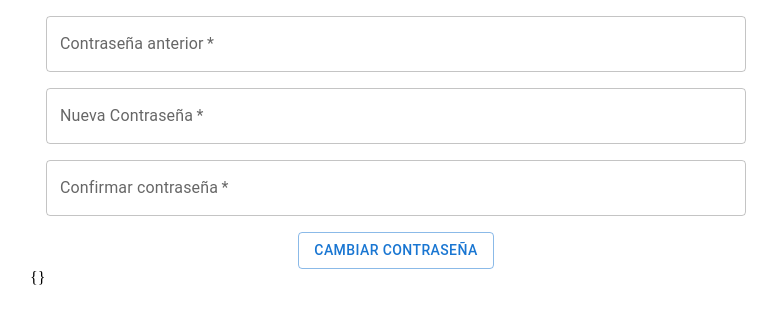
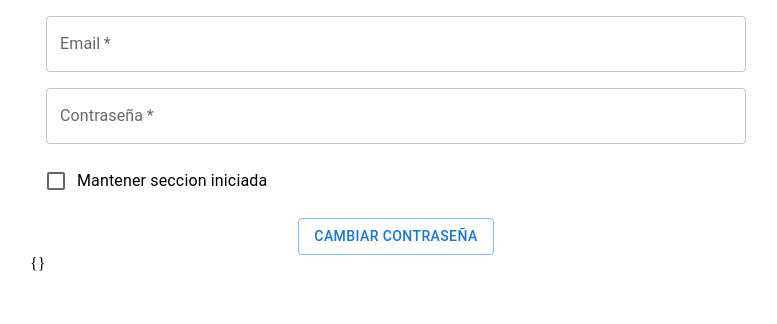
Before and after one commit to yeissonGutierrrez/antpack-ui, a React (Create React App) app: page / in a window 1280 px wide. Shown: the top 324 px of the page, without its empty margins (244-1021 px from the left). Built offline with nearby package versions, Linux system fonts and the light colour scheme.

Commit message:
making login inputs

```diff
--- a/src/App.tsx
+++ b/src/App.tsx
@@ -25,138 +25,27 @@ const theme = unstable_createMuiStrictModeTheme({
 function App() {
   return (
     <div className="App">
-
-      {
-        // register nuevo usuario
-      }
-      {/* <>
-        <Register
-          onSubmitForm={(d) => {
-
-
-
-
-            console.log(d);
-          }}
-          requiredTermsAndConditions={true}
-          inputs={[
-            {
-              label: "Nombre",
-              name: "name",
-              type: "text",
-              required: true,
-
-              validation: yup.string().required("Este campo es requerido"),
-            },
-            {
-              label: "Apellido",
-              name: "lasName",
-              type: "text",
-              required: true,
-              validation: yup.string().required(),
-            },
-            {
-              label: "Correo",
-              name: "email",
-              type: "email",
-              required: true,
-              validation: yup.string().required().email(),
-            },
-            {
-              label: "Contraseña",
-              name: "password",
-              type: "password",
-              required: true,
-              validation: yup.string().required(),
-            },
-            {
-              label: "Confirmar contraseña",
-              name: "confirmPassword",
-              type: "password",
-              required: true,
-              validation: yup
-                .string()
-                .required()
-                .oneOf(
-                  [yup.ref("password"), null],
-                  "Las contraseñas deben coincidir"
-                ),
-            },
-            {
-              label: "Tipo de persona",
-              name: "personType",
-              type: "text",
-              required: true,
-              defaulValue: "1",
-              options: [
-                {
-                  label: "NATURAL",
-                  value: "1",
-                },
-                {
-                  label: "JURIDICA",
-                  value: "2",
-                },
-              ],
-              // validation: yup.string().required()
-            },
-            {
-              label: "Tipo de persona",
-              name: "personType",
-              type: "text",
-              required: true,
-              defaulValue: "1",
-              options: [
-                {
-                  label: "NATURAL",
-                  value: "1",
-                },
-                {
-                  label: "JURIDICA",
-                  value: "2",
-                },
-              ],
-              // validation: yup.string().required()
-            },
-          ]}
-        />
-      </> */}
-
       <>
-        <Register
+        <Login
           xs={12}
           onSubmitForm={(d) => {
             alert(JSON.stringify(d, null, 2))
           }}
-          requiredTermsAndConditions={false}
           btnSubmitText={"Cambiar contraseña"}
           inputs={[
             {
-              label: "Contraseña anterior",
-              name: "previusPassword",
+              label: "Email",
+              name: "email",
+              type: "email",
+              required: true,
+              validation: yup.string().required("Email requerido"),
+            },
+            {
+              label: "Contraseña",
+              name: "Password",
               type: "password",
               required: true,
-              validation: yup.string().required("Este campo es requerido"),
-            },
-            {
-              label: "Nueva Contraseña",
-              name: "password",
-              type: "password",
-              required: true,
-              validation: yup.string().required(),
-            },
-            {
-              label: "Confirmar contraseña",
-              name: "confirmPassword",
-              type: "password",
-              required: true,
-              validation: yup
-                .string()
-                .required()
-                .oneOf(
-                  [yup.ref("password"), null],
-                  "Las contraseñas deben coincidir"
-                ),
+              validation: yup.string().required("Contraseña requerida"),
             },
           ]}
         />
--- a/src/components/Login/index.tsx
+++ b/src/components/Login/index.tsx
@@ -1,45 +1,170 @@
-import { Box, Card, Grid, Input, Select, TextField } from '@mui/material'
+import { Button, Checkbox, FormControlLabel, Grid, MenuItem, TextField } from "@mui/material";
 import { Controller, useForm } from "react-hook-form";
 import { spacing, ThemeProvider } from '@mui/system';
 import React from 'react'
 import { yupResolver } from '@hookform/resolvers/yup';
 import * as yup from "yup";
+import type { AnySchema } from "yup";
+import styles from "./style.module.css";
 
 
-const schema = yup.object({
-    firstName: yup.string().matches(/^[A-Za-z]+$/i, 'debe ser caracter valido').required('hola esto es requerido'),
-    age: yup.number().positive().integer().required(),
-  }).required();
+    const emailRex = /^[^\s@]+@[^\s@]+\.[^\s@]{2,}$/i;
 
-const Login = (data: any) => {
-    const { register, handleSubmit, formState:{ errors } } = useForm({
-        resolver: yupResolver(schema)
+    // const schema = yup.object({
+    //     email: yup.string().matches( emailRex, 'debe ser caracter valido').required('hola esto es requerido'),
+    // }).required();
+
+
+    interface InputProp {
+        name: string;
+        label: string;
+        type: React.HTMLInputTypeAttribute;
+        required?: boolean;
+        defaulValue?: any;
+        options?: {
+        label: string;
+        value: string;
+        }[]
+        validation?: AnySchema;
+    }
+
+    interface LoginProps {
+        inputs?: InputProp[];
+        onSubmitForm?: (data: any) => void;
+        saveUser?: boolean;
+        xs?: number;
+        saveUserText?: string
+        btnSubmitText?: string
+    }
+
+    const Login = ({
+        inputs = [],
+        onSubmitForm = (data) => { console.log(data) },
+        saveUser = true,
+        xs=6,
+        saveUserText = "Mantener seccion iniciada",
+        btnSubmitText = "Registrarse"
+    }: LoginProps) => {
+
+    const inputsSchemas = inputs.reduce((acc, inputData) => {
+        return {
+        ...acc,
+        [inputData.name]: inputData.validation,
+        };
+    }, {
+        // si require que se acepten terminos y condiones, se deben validar mediante react hook forms
+        saveUserText: saveUser ?  yup.boolean().oneOf([true]).required() : yup.boolean()
+    })
+
+    const validationSchema = yup.object({
+        ...inputsSchemas,
     });
-      const onSubmit = (data: any )=> console.log(data);
+
+    // console.log(validationSchema)
+
+    const { handleSubmit, formState, control, setValue, getValues  } = useForm({
+        resolver: yupResolver(validationSchema!),
+    });
+
+    // const { _formValues  } = control
+    const { errors,  } = formState;
+
+    const onSubmit = handleSubmit((data) => {
+        onSubmitForm(data);
+    });
 
     return (
-        <form onSubmit={handleSubmit(onSubmit)}>
-            <Grid container>
-                <Grid xs={12} sm={6}>
+        <div className={styles.container}>
+        <form onSubmit={onSubmit}>
+            <Grid container rowSpacing={2} columnSpacing={2}>
+                {inputs.map((input, inputIndex) => {
+                const { label, name: nameData, type, required, defaulValue, options = [] } = input;
+                const isSelect = options.length > 0
+                return (
+                    <Grid item xs={xs} key={inputIndex}>
+                    <Controller
+                        control={control}
+                        name={nameData}
+                        defaultValue={defaulValue}
+                        render={({ field }) => {
+                        const { name, onBlur, onChange, value } = field;
+                        return (
                             <TextField
-                        label='hola mjndo'
+                                key={name}
+                                required={required}
+                                // placeholder=""
+                                name={name}
+                                label={label}
+                                type={type}
+                                onBlur={onBlur}
+                                value={value}
+                                select={isSelect}
+                                onChange={(e) => {
+                                    onChange(e);
+                                }}
                                 fullWidth
-                        {...register("firstName")}
+                                error={Boolean(errors[name])}
+                                helperText={errors[name]?.message}
+                            >
+                                {
+                                isSelect && (
+                                    options.map(opt => {
+                                    return (
+                                        <MenuItem value={opt.value} key={value}>
+                                        {opt.label}
+                                        </MenuItem>
+                                    )
+                                    })
+                                )
+                                }
+                            </TextField>
+                        );
+                        }}
                     />
-                        <p>{errors.firstName?.message}</p>
                     </Grid>
-                <Grid xs={12} sm={6}>
-                    <TextField
-                        label='hola mjndo'
-                        fullWidth
-                        {...register("firstName")}
+                );
+                })}
+                {
+                saveUser && (
+                    <Grid item xs={12}>
+                    <Controller
+                        name="saveUser"
+                        control={control}
+                        defaultValue={false}
+                        render={({ field }) => {
+                        return (
+                            <FormControlLabel
+                            control={
+                                <Checkbox
+                                {...field}
+                                onChange={(e) => {
+                                    setValue('saveUser', e.target.checked)
+                                }}
+                                checked={field.value}
                                 />
-                        <p>{errors.firstName?.message}</p>
+                            }
+                            label={saveUserText}
+                            />
+                        );
+                        }}
+                    />
                     </Grid>
+                )
+                }
+
+                <Grid item xs={12}>
+                <div style={{ display: "flex", justifyContent: "center" }}>
+                    <Button variant="outlined" type={"submit"}>
+                        {btnSubmitText}
+                    </Button>
+                </div>
                 </Grid>
-            <TextField type="submit" />
+                {
+                    JSON.stringify(getValues(), null, 2)
+                }
+            </Grid>
         </form>
-
+        </div>
     )
 }
 
--- /dev/null
+++ b/src/components/Login/style.module.css
@@ -0,0 +1,16 @@
+* {
+    margin: 0;
+    padding: 0;
+    box-sizing: border-box;
+}
+
+.container {
+    display: flex;
+    justify-content: center;
+    /* border: 1px solid red; */
+    /* width: 100%; */
+
+    width: 700px;
+
+    padding: 1rem 0 ;
+}
```
Lines whose indentation alone changed are shown as unchanged.
